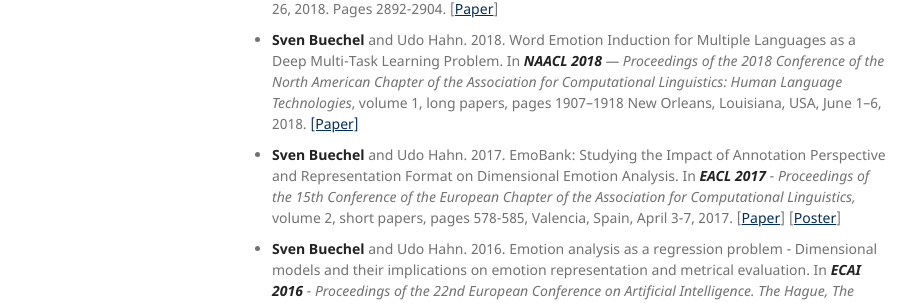
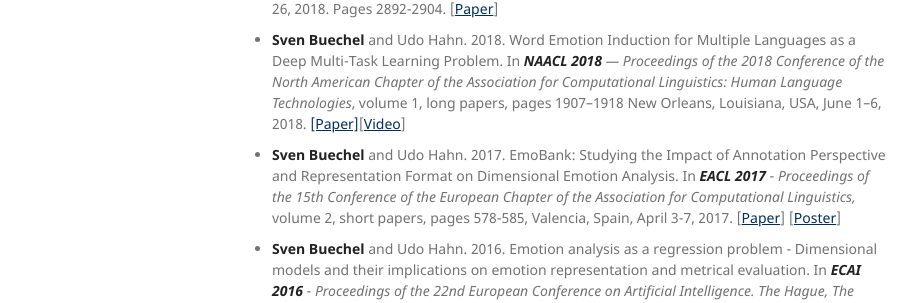
Before and after one commit to JULIELab/JULIELab.github.io, a Jekyll site: the page built from Staff/Buechel/index.md, in a window 1280 px wide. Shown: the part 656-959 px from the top of the page, without its empty margins (178-1101 px from the left). Built offline with Jekyll 4.4.1, drawn with Linux system fonts in a browser that asks for light colours; our own code applies the rules of GitHub Pages for plain Markdown files.

Commit message:
Update index.md

```diff
--- a/Staff/Buechel/index.md
+++ b/Staff/Buechel/index.md
@@ -21,7 +21,7 @@
 
 * **Sven Buechel** and Udo Hahn. 2018. Emotion Representation Mapping for Automatic Lexicon Construction (Mostly) Performs on Human Level. In ***COLING 2018** — Proceedings of the 27th International Conference on Computational Linguistics*. Santa Fe, New Mexico, USA, August 20-26, 2018. Pages 2892-2904. [[Paper](http://aclweb.org/anthology/C18-1245)]
 
-* **Sven Buechel** and Udo Hahn. 2018. Word Emotion Induction for Multiple Languages as a Deep Multi-Task Learning Problem. In ***NAACL 2018** —  Proceedings of the 2018 Conference of the North American Chapter of the Association for Computational Linguistics: Human Language Technologies*, volume 1, long papers, pages 1907–1918 New Orleans, Louisiana, USA, June 1–6, 2018. [[Paper]](http://aclweb.org/anthology/N18-1173)
+* **Sven Buechel** and Udo Hahn. 2018. Word Emotion Induction for Multiple Languages as a Deep Multi-Task Learning Problem. In ***NAACL 2018** —  Proceedings of the 2018 Conference of the North American Chapter of the Association for Computational Linguistics: Human Language Technologies*, volume 1, long papers, pages 1907–1918 New Orleans, Louisiana, USA, June 1–6, 2018. [[Paper]](http://aclweb.org/anthology/N18-1173)[[Video](https://vimeo.com/277671439)]
 
 * **Sven Buechel** and Udo Hahn. 2017. EmoBank: Studying the Impact of Annotation Perspective and Representation Format on Dimensional Emotion Analysis. In ***EACL 2017*** - *Proceedings of the 15th Conference of the European Chapter of the Association for Computational Linguistics,* volume 2, short papers, pages 578-585, Valencia, Spain, April 3-7, 2017. [[Paper](http://aclweb.org/anthology/E17-2092)] [[Poster](/downloads/publications/posters/poster_eacl_2017_v4_final.pdf)]
 
```
